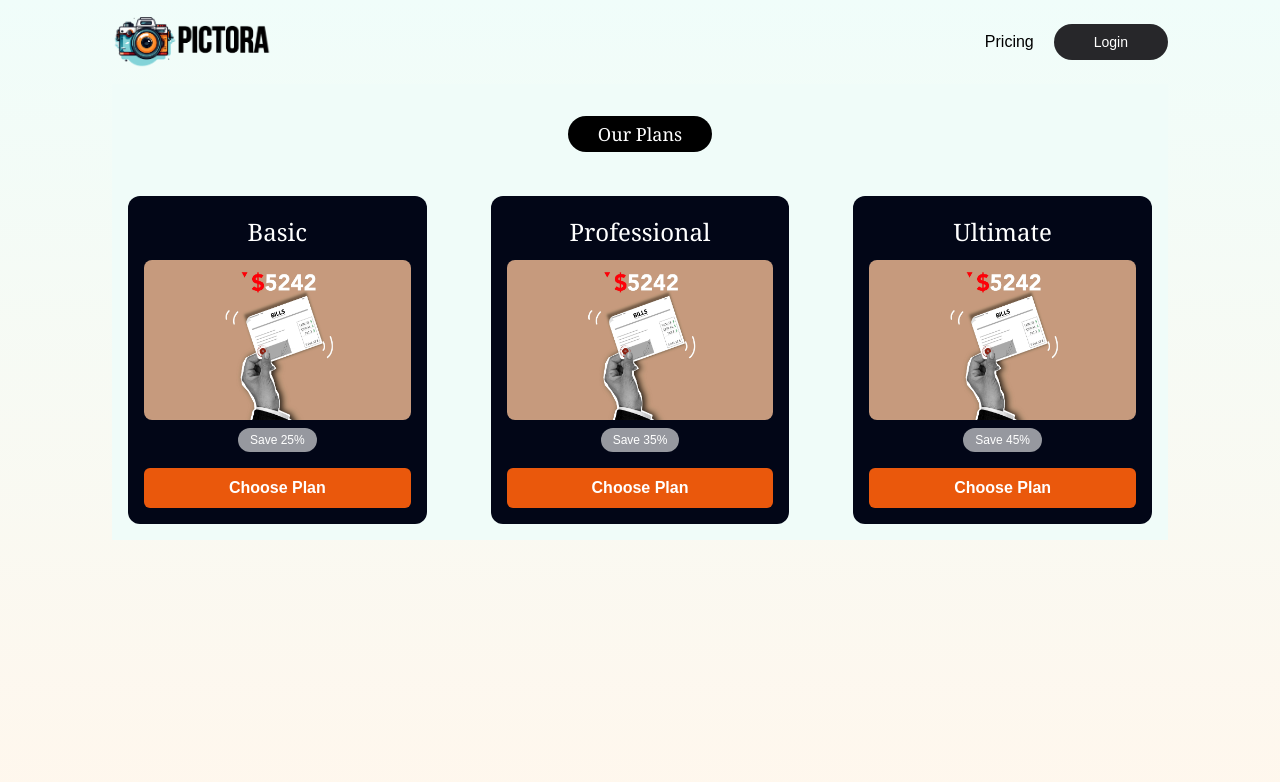
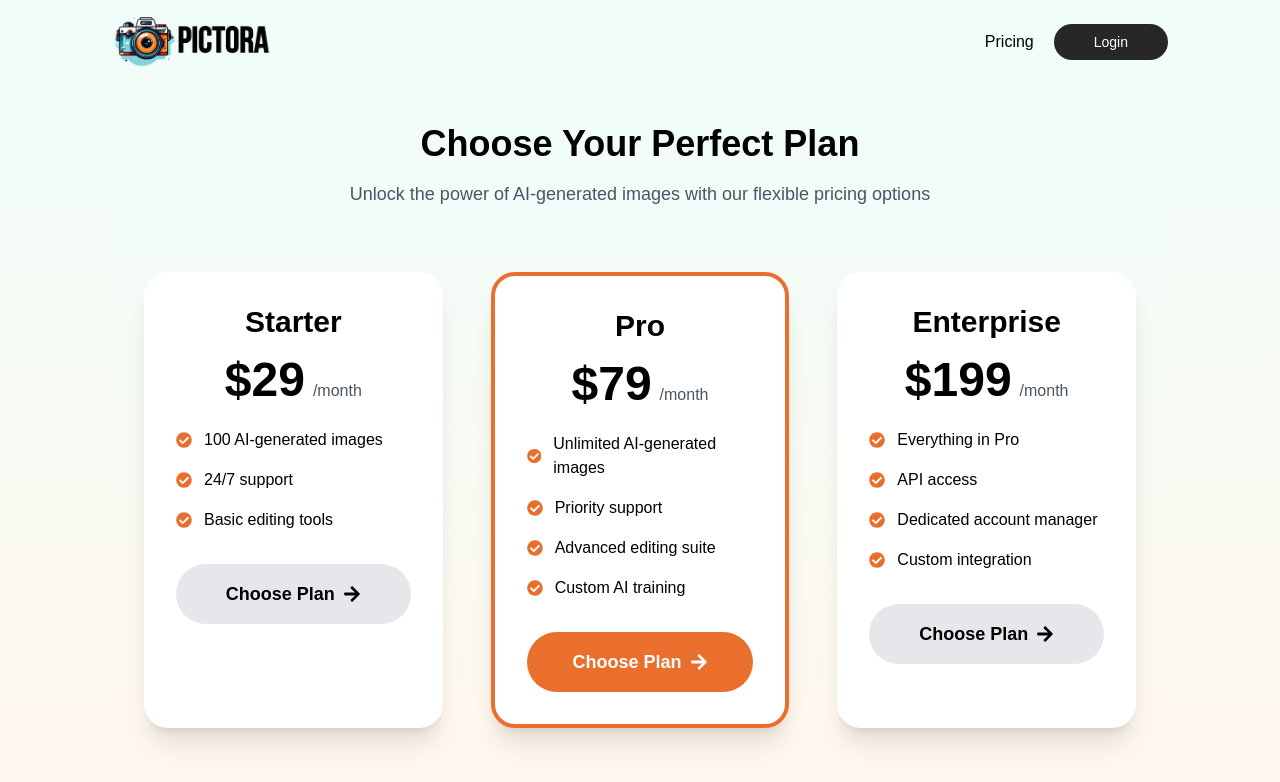
Before and after one commit to Vishal-22-26/AI-image-generation, a React (Create React App) app: page /BuyCredit in a window 1280 px wide. Shown: the top 782 px of the page. Built offline with nearby package versions, Linux system fonts and the light colour scheme.

Commit message:
updated page

```diff
--- a/src/pages/BuyCredit.js
+++ b/src/pages/BuyCredit.js
@@ -1,82 +1,69 @@
 import React from 'react';
+import { Link } from 'react-router-dom';
+import { FaCheckCircle, FaArrowRight } from 'react-icons/fa';
+
+const PlanCard = ({ title, price, features, popular }) => (
+  <div className={`w-full max-w-sm bg-white rounded-3xl p-8 shadow-xl hover:shadow-2xl transition-all duration-300 ease-in-out ${popular ? 'border-4 border-[#ea6e2c]' : ''}`}>
+    <h3 className="text-center text-black text-3xl font-extrabold mb-4">{title}</h3>
+    <div className="text-center mb-6">
+      <span className="text-5xl font-bold text-black">${price}</span>
+      <span className="text-gray-600 ml-2">/month</span>
+    </div>
+    <ul className="mb-8 space-y-4">
+      {features.map((feature, index) => (
+        <li key={index} className="flex items-center">
+          <FaCheckCircle className="text-[#ea6e2c] mr-3" />
+          <span className="text-black">{feature}</span>
+        </li>
+      ))}
+    </ul>
+    <Link to="#" className="block">
+      <button className={`w-full py-4 rounded-full font-bold text-lg transition-colors duration-300 ease-in-out flex items-center justify-center ${popular ? 'bg-[#ea6e2c] text-white hover:bg-[#d15e1f]' : 'bg-gray-200 text-black hover:bg-gray-300'}`}>
+        Choose Plan
+        <FaArrowRight className="ml-2" />
+      </button>
+    </Link>
+  </div>
+);
 
 export default function BuyCredit() {
+  const plans = [
+    {
+      title: 'Starter',
+      price: 29,
+      features: ['100 AI-generated images', '24/7 support', 'Basic editing tools'],
+      popular: false
+    },
+    {
+      title: 'Pro',
+      price: 79,
+      features: ['Unlimited AI-generated images', 'Priority support', 'Advanced editing suite', 'Custom AI training'],
+      popular: true
+    },
+    {
+      title: 'Enterprise',
+      price: 199,
+      features: ['Everything in Pro', 'API access', 'Dedicated account manager', 'Custom integration'],
+      popular: false
+    },
+  ];
+
   return (
-    <div className="bg-[#F0FCF9] w-full p-4">
-      {/* Heading */}
-      <div className="heading flex justify-center items-center mt-4 mb-11">
-        <div
-          className="w-32 md:w-36 h-9 rounded-full text-lg font-serif cursor-pointer flex justify-center items-center bg-black text-white">
-          Our Plans
-        </div>
-      </div>
-
-      {/* Cards */}
-      <div className="flex flex-col md:flex-row justify-center items-center gap-8 md:gap-12 lg:gap-16">
-        {/* Basic Plan */}
-        <div className="w-full max-w-xs bg-slate-950 rounded-xl p-4">
-          <h3 className="text-center text-white text-xl md:text-2xl mt-1 font-serif">Basic</h3>
-          <img
-            alt="pricing"
-            src="images/pricing.jpg"
-            className="w-full h-40 object-cover rounded-lg mt-3"
-          />
-          <div className="flex justify-center items-center mt-2">
-            <p
-              className="text-white text-center bg-opacity-60 text-xs rounded-full bg-gray-50 px-3 py-1">
-              Save 25%
-            </p>
-          </div>
-          <a href="/plan">
-            <button
-              className="bg-[#EA580C] mt-4 w-full rounded-md font-semibold text-center h-10 text-white">
-              Choose Plan
-            </button>
-          </a>
+    <div className="bg-gradient-to-b py-10 px-4 sm:px-6 lg:px-8">
+      <div className="max-w-7xl mx-auto">
+        <div className="text-center mb-16">
+          <h2 className="text-3xl font-extrabold text-black sm:text-4xl">
+            Choose Your Perfect Plan
+          </h2>
+          <p className="mt-4 text-lg text-gray-600">
+            Unlock the power of AI-generated images with our flexible pricing options
+          </p>
         </div>
 
-        {/* Professional Plan */}
-        <div className="w-full max-w-xs bg-slate-950 rounded-xl p-4">
-          <h3 className="text-center text-white text-xl md:text-2xl mt-1 font-serif">Professional</h3>
-          <img
-            alt="pricing"
-            src="images/pricing.jpg"
-            className="w-full h-40 object-cover rounded-lg mt-3"
-          />
-          <div className="flex justify-center items-center mt-2">
-            <p
-              className="text-white text-center bg-opacity-60 text-xs rounded-full bg-gray-50 px-3 py-1">
-              Save 35%
-            </p>
-          </div>
-          <a href="/plan">
-            <button
-              className="bg-[#EA580C] mt-4 w-full rounded-md font-semibold text-center h-10 text-white">
-              Choose Plan
-            </button>
-          </a>
-        </div>
-
-        {/* Ultimate Plan */}
-        <div className="w-full max-w-xs bg-slate-950 rounded-xl p-4">
-          <h3 className="text-center text-white text-xl md:text-2xl mt-1 font-serif">Ultimate</h3>
-          <img
-            alt="pricing"
-            src="images/pricing.jpg"
-            className="w-full h-40 object-cover rounded-lg mt-3"
-          />
-          <div className="flex justify-center items-center mt-2">
-            <p
-              className="text-white text-center bg-opacity-60 text-xs rounded-full bg-gray-50 px-3 py-1">
-              Save 45%
-            </p>
-          </div>
-          <a href="/plan">
-            <button
-              className="bg-[#EA580C] mt-4 w-full rounded-md font-semibold text-center h-10 text-white">
-              Choose Plan
-            </button>
-          </a>
+        <div className="grid grid-cols-1 md:grid-cols-2 lg:grid-cols-3 gap-12">
+          {plans.map((plan, index) => (
+            <PlanCard key={index} {...plan} />
+          ))}
         </div>
       </div>
     </div>
```
